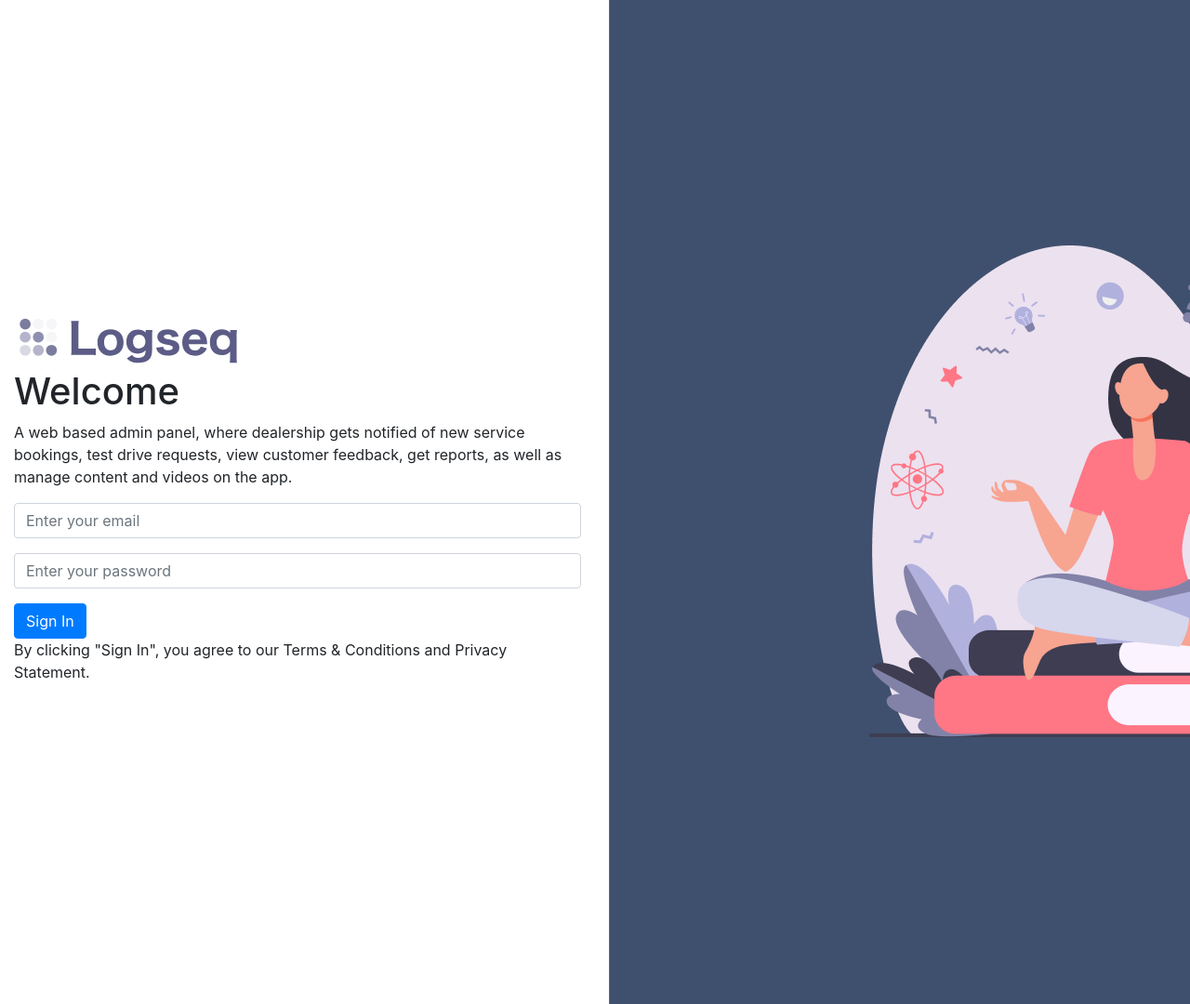
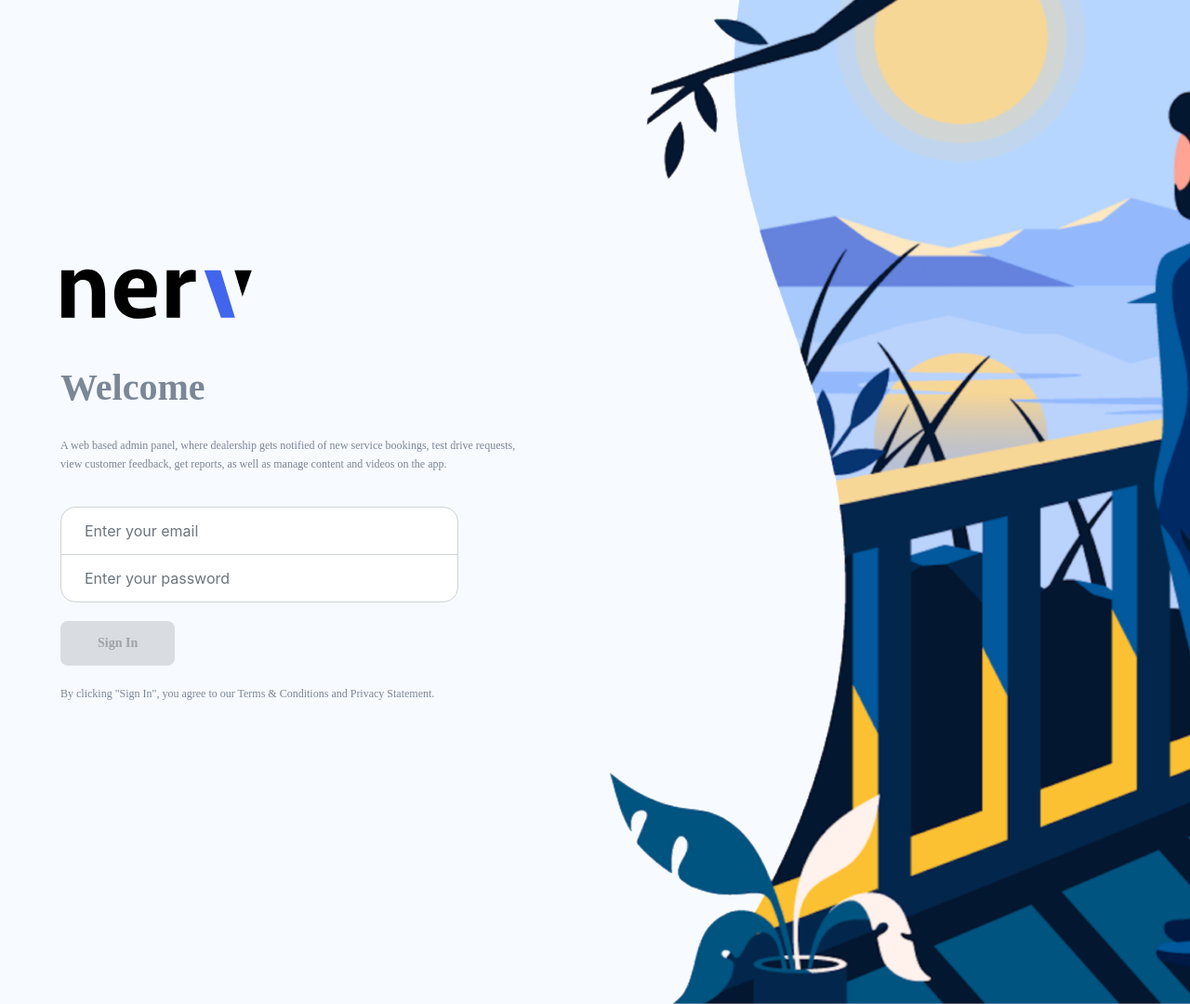
Before and after one commit to OsamaElDrieny/tokensWeb, a plain HTML site: page MyProject/index.html in a window 1280 px wide. Shown: the top 1080 px of the page at 93% size. Drawn offline with nearby package versions, Linux system fonts and the light colour scheme.

Commit message:
change website structure

```diff
--- a/build/scss/_variables.scss
+++ b/MyProject/build/scss/_variables.scss
@@ -1,6 +1,6 @@
 
 // Do not edit directly
-// Generated on Fri, 16 Jun 2023 07:34:44 GMT
+// Generated on Fri, 16 Jun 2023 18:54:02 GMT
 
 $background-color: #F7FAFF;
 $secondary-color: #7B8796;
@@ -15,7 +15,7 @@ $button-border-radius-md: 8px;
 $button-button-width: 50px;
 $button-button-spacing-y: 14px;
 $button-button-spacing-x: 40px;
-$input-border-radius-md: 20px;
+$input-border-radius-md: 16px;
 $input-background-color: #ffffff;
 $input-border-default: [object Object];
 $input-border-color: #B5C0CC;
--- /dev/null
+++ b/MyProject/scss/style.scss
@@ -0,0 +1,81 @@
+@import '../build/scss/variables';
+
+body {
+  background-color: $background-color;
+  margin: 0px;
+}
+
+.left-content {
+  padding: $spacing-lg;
+}
+
+.logo {
+  padding-bottom: $spacing-lg;
+}
+
+h1 {
+  font-family: $primary-font;
+  color: $text-heading-color;
+  font-weight: $font-weight-bold;
+  font-size: $font-size-h2;
+  line-height: $line-height-h2;
+  padding-bottom: $spacing-md;
+}
+
+.body-text {
+  color: $text-body;
+  font-family: $primary-font;
+  font-weight: $font-weight-regular;
+  font-size: $font-size-body;
+  line-height: $line-height-body;
+  padding-bottom: $spacing-md;
+
+}
+
+.form-group {
+  margin-bottom: 0px;
+}
+
+
+#email {
+  border-radius: 0px;
+  width: $input-input-width;
+  padding-top: $input-spacing-y;
+  padding-bottom: $input-spacing-y;
+  padding-right: $input-spacing-x;
+  padding-left: $input-spacing-x;
+  background-color: $input-background-color;
+  border: $input-border-default;
+  border-top-left-radius: $input-border-radius-md;
+  border-top-right-radius: $input-border-radius-md;
+}
+
+#password {
+  border-radius: 0px;
+  width: $input-input-width;
+  padding-top: $input-spacing-y;
+  padding-bottom: $input-spacing-y;
+  padding-right: $input-spacing-x;
+  padding-left: $input-spacing-x;
+  background-color: $input-background-color;
+  border: $input-border-default;
+  border-bottom-left-radius: $input-border-radius-md;
+  border-bottom-right-radius: $input-border-radius-md;
+  margin-top: -1px;
+}
+
+
+.btn-primary {
+  margin-top: $spacing-md;
+  margin-bottom: $spacing-md;
+  padding-right: $button-button-spacing-x;
+  padding-left: $button-button-spacing-x;
+  background-color: $button-disable-background-color !important;
+  border-radius: $button-border-radius-md;
+  border: none;
+  color: $button-disable-text-color;
+  font-family: $primary-font;
+  font-weight: $font-weight-bold;
+  font-size: $font-size-button;
+  line-height: $line-height-button;
+}
```
Also changed, not shown: MyProject/config.json (added, +13 -0 lines), MyProject/tokens/tokens.json (added, +160 -0 lines), tokens/tokens.json (deleted, +0 -168 lines), MyProject/css/style.css (added), MyProject/imgs/background-image-2.png (renamed from imgs/background-image.png), MyProject/imgs/background-image.png (renamed from imgs/background-image-1.png), MyProject/imgs/logo-light-2.svg (renamed from imgs/logo-light.svg), MyProject/imgs/logo-light.svg (renamed from imgs/logo-light-1.svg), MyProject/index.html (renamed from index.html), 3 other files.
